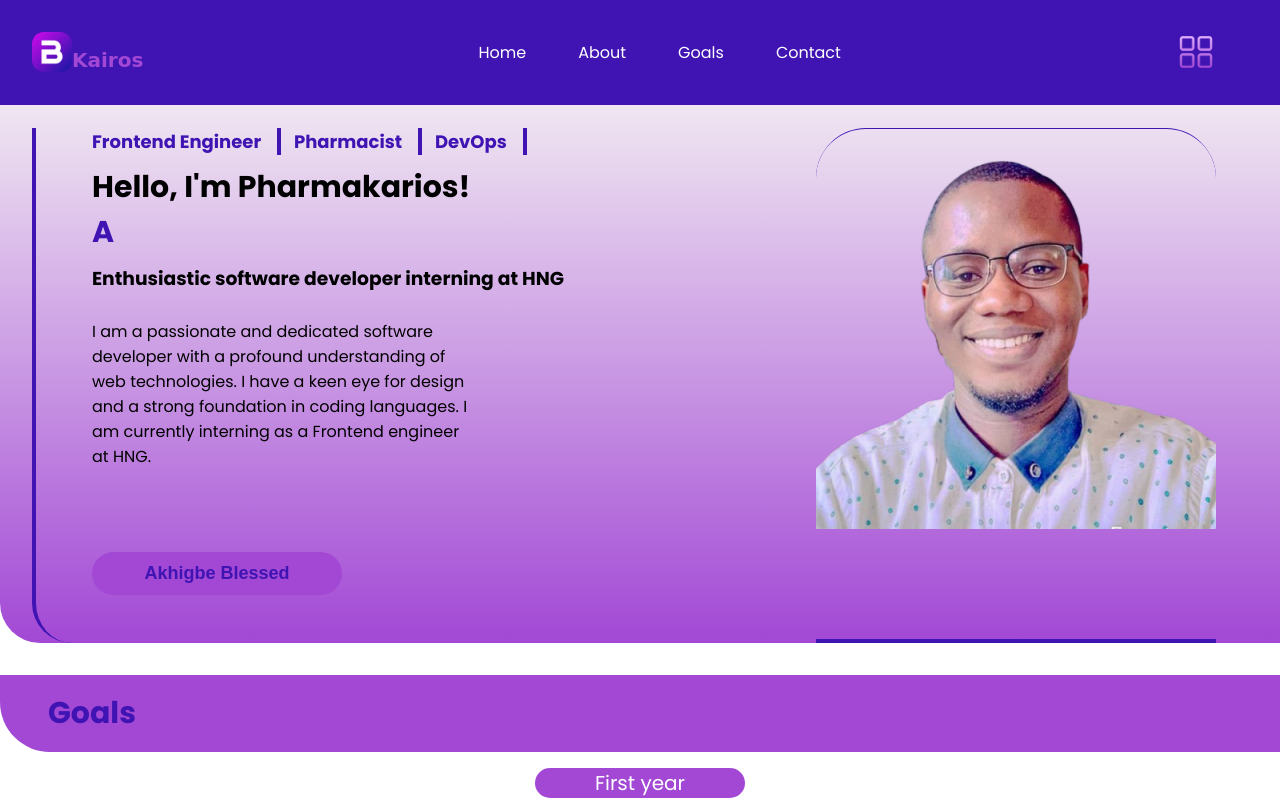
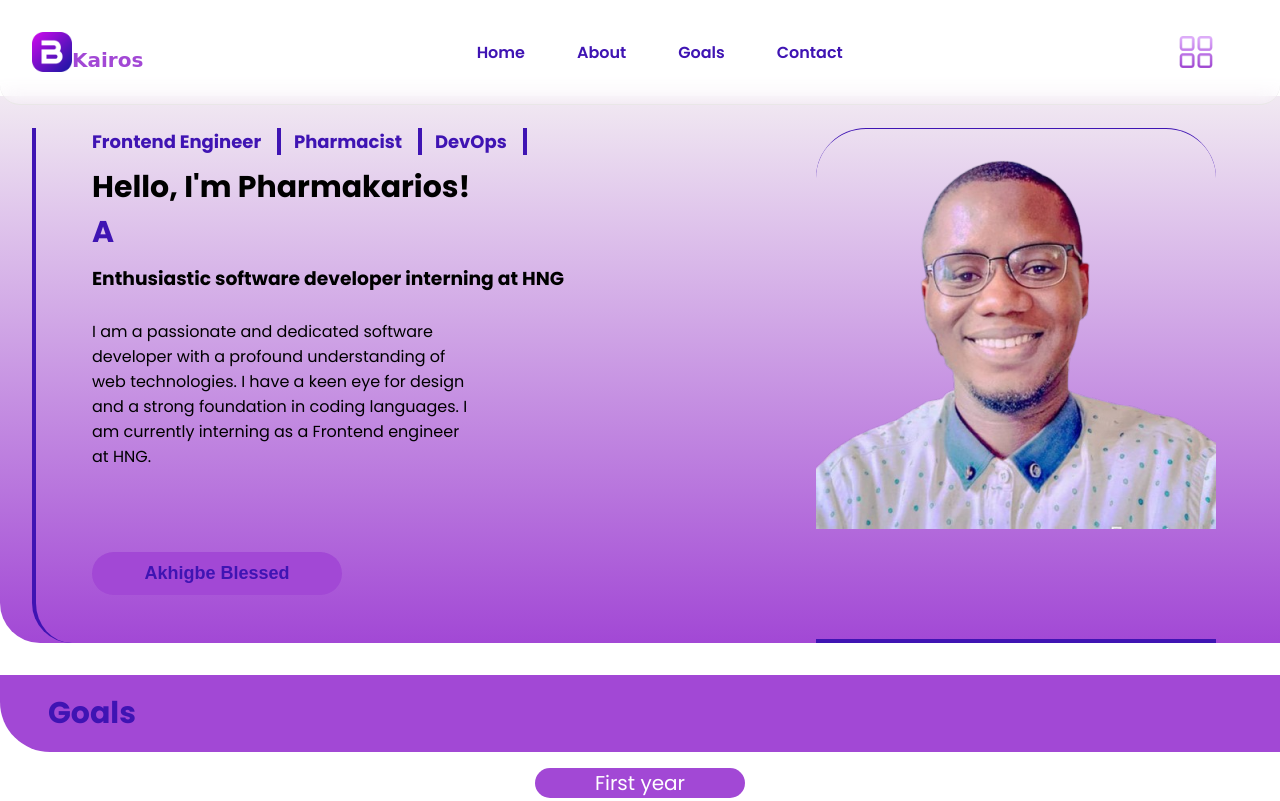
Before and after one commit to Pharmakarios1/hng-personal-web, a plain HTML site: page index.html in a window 1280 px wide. Shown: the top 801 px of the page. Drawn offline with Linux system fonts and the light colour scheme; a web font is replaced by a local one.

Commit message:
refactored the header to blur backdrop

```diff
--- a/css/styles.css
+++ b/css/styles.css
@@ -34,8 +34,10 @@ header{
     display: flex;
     justify-content: space-between;
     align-items: center;
-    background:var(--secondary-color);
-    border-bottom: 1px solid var(--secondary-color);
+    background:transparent;
+    backdrop-filter:blur(10px);
+    border-bottom: 1px solid rgb(233, 231, 231);
+    border-radius: 20px;
     z-index: 9000;
 }
 
@@ -128,8 +130,8 @@ nav ul{
     gap: 2rem;
 }
 nav ul li a{
-    color: white;
-    font:bold;
+    color: var(--secondary-color);
+    font-weight: 600;
     padding: 10px 10px;
     position: relative;
 }
@@ -149,7 +151,7 @@ nav ul li a::before{
     z-index: -1;
 }
 
-nav ul li a:hover::before{
+nav ul li a:hover::before, nav ul li a:focus::before{
     opacity: 1;
 }
 
```
